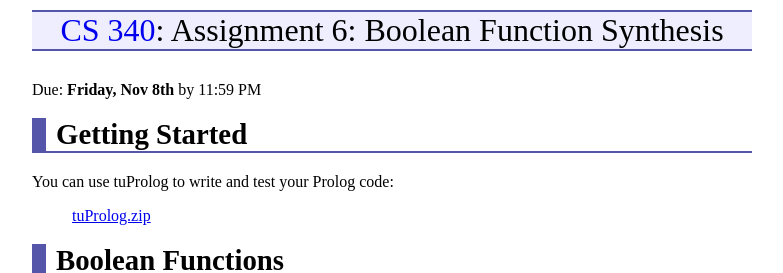
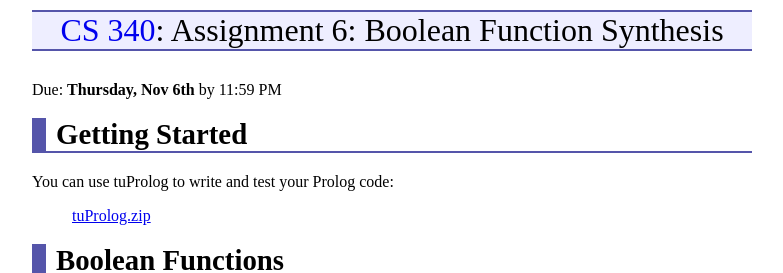
Before and after one commit to ycpcs/cs340-fall2014, a Jekyll site: the page built from assign/assign06.md, in a window 1280 px wide and 900 px high. Shown: the top 273 px of the window, without its empty margins (248-1031 px from the left). Built offline with Jekyll 4.4.1, drawn with Linux system fonts in a browser that asks for light colours; nearby versions of some CDN libraries; Markdown is read by kramdown in place of the engine named in the settings.

Commit message:
fix due date

```diff
--- a/assign/assign06.md
+++ b/assign/assign06.md
@@ -3,7 +3,7 @@ layout: default
 title: "Assignment 6: Boolean Function Synthesis"
 ---
 
-Due: **Friday, Nov 8th** by 11:59 PM
+Due: **Thursday, Nov 6th** by 11:59 PM
 
 Getting Started
 ===============
```
